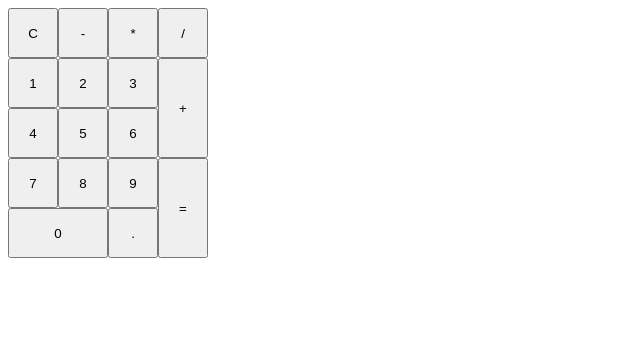
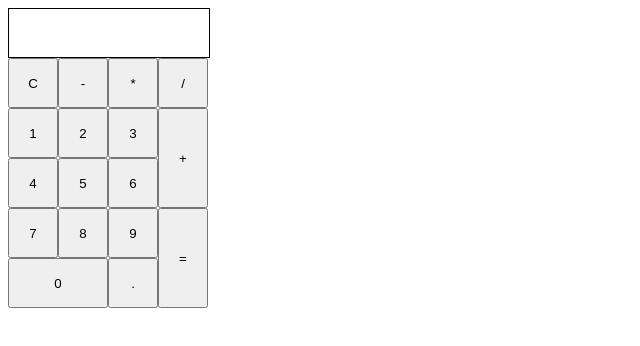
Before and after one commit to SemiSentientFungus/TOP_Calculator, a plain HTML site: page index.html in a window 1280 px wide. Shown: the whole page, without its empty margins (0-640 px from the left). Drawn offline with Linux system fonts and the light colour scheme.

Commit message:
finalize layout for calculator

```diff
--- a/index.html
+++ b/index.html
@@ -11,6 +11,10 @@
 </head>
 <body>
     <div id="container">
+        <div id="text">
+
+        </div>
+        <div id="write">
             <div id="numpad">
                 <button class="function clear">C</button>
                 <button class="function subtract">-</button>
@@ -33,5 +37,6 @@
                 <button class="function operate">=</button>
             </div>
         </div>
+    </div>
 </body>
 </html>
--- a/style.css
+++ b/style.css
@@ -1,4 +1,16 @@
 #container{
+    display: flex;
+    flex-direction: column;
+    height: 300px;
+}
+
+#text{
+    width: 200px;
+    height: 48px;
+    border: 1px solid black;
+}
+
+#write{
     display: flex;
     flex-direction: row;
 }
```
Lines whose indentation alone changed are shown as unchanged.
